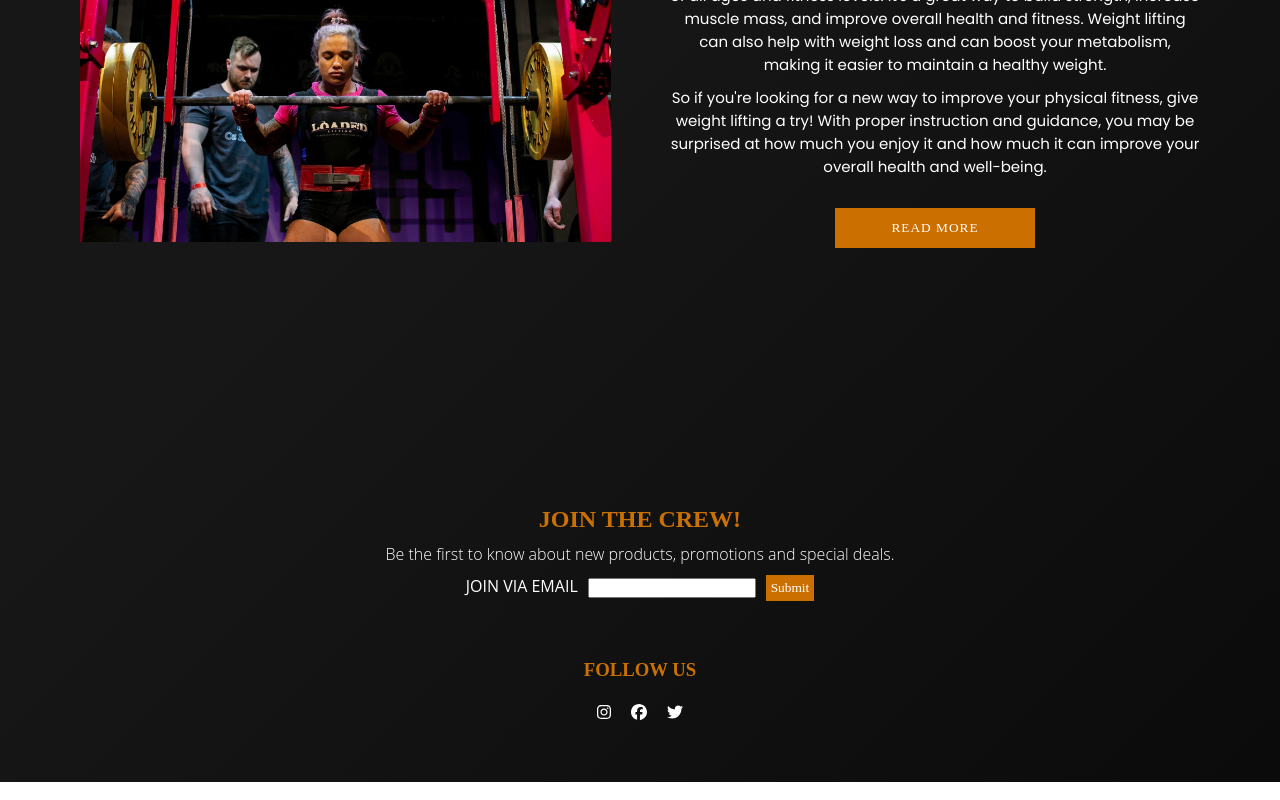
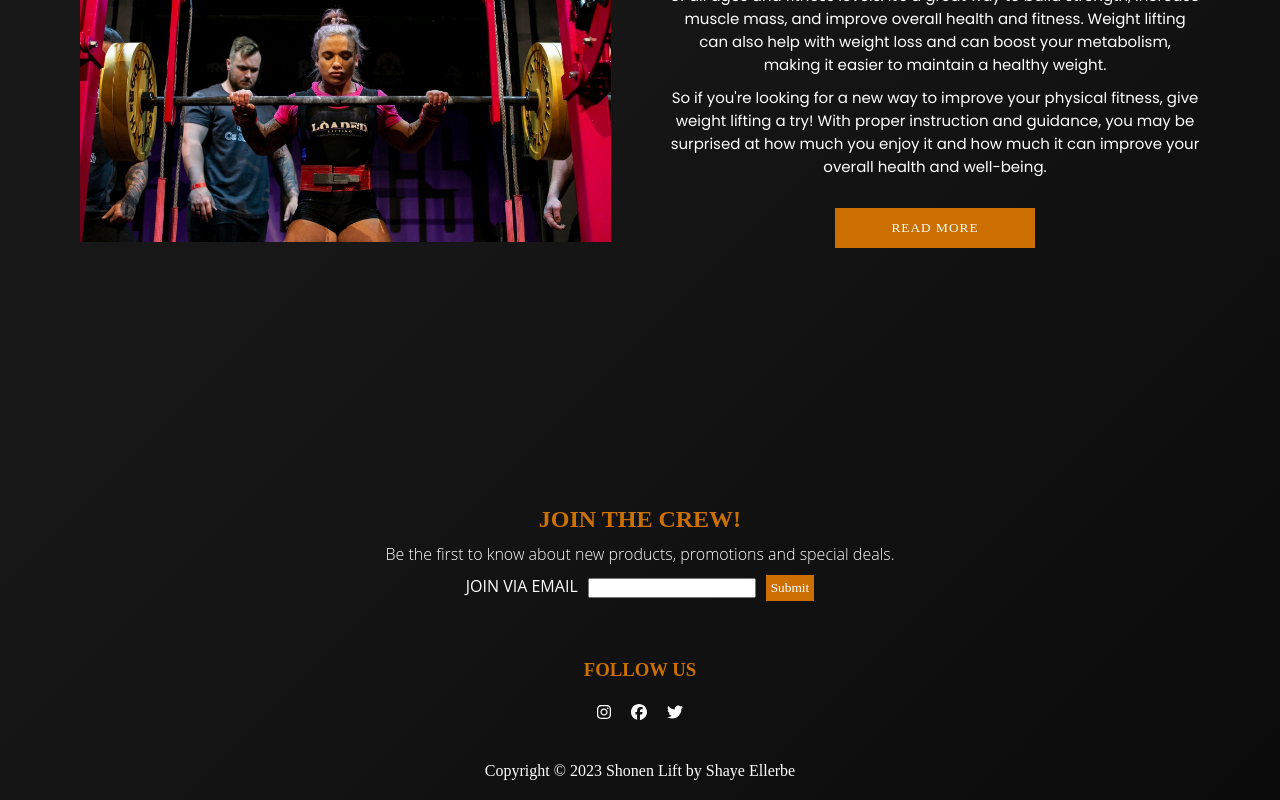
Before and after one commit to ShayeElle/e-commerce-website-V2, a React (Create React App) app: page / in a window 1280 px wide. Shown: the part 2687-3487 px from the top of the page. Built offline with nearby package versions, Linux system fonts and the light colour scheme; a web font is replaced by a local one.

Commit message:
updated routes

```diff
--- a/src/App.js
+++ b/src/App.js
@@ -1,30 +1,29 @@
-import logo from './logo.svg';
-import './App.css';
-import NavBar from './components/Navbar';
-import Footer from './components/Footer';
+import React from "react";
+import { BrowserRouter, Routes, Route } from "react-router-dom";
+import Layout from "./pages/Layout";
+import Home from "./pages/Home";
+import Products from "./pages/Products";
+import Contact from "./pages/Contact";
+import NoPage from "./pages/NoPage";
+import Cart from "./pages/Cart";
+import Navbar from "./components/Navbar";
+import Footer from "./components/Footer";
 
-function App() {
+export default function App() {
   return (
-    <div className="App">
-       < NavBar />
-      {/* <header className="App-header">
-        <img src={logo} className="App-logo" alt="logo" />
-        <p>
-          Edit <code>src/App.js</code> and save to reload.
-        </p>
-        <a
-          className="App-link"
-          href="https://reactjs.org"
-          target="_blank"
-          rel="noopener noreferrer"
-        >
-          Learn React
-        </a> */}
-      </header>
-      <Footer />
-      {/* <div id='about' */}
-    </div>
-  );
+    <BrowserRouter>
+
+     <Routes>
+        <Route path="/" element={<Layout />}>
+
+          <Route index element={<Home />} />
+          <Route path="products" element={<Products />} />
+          <Route path="contact" element={<Contact />} />
+          <Route path="cart" element={<Cart />} />
+          <Route path="*" element={<NoPage />} />
+        </Route>
+     </Routes>
+
+    </BrowserRouter>
+ );
 }
-
-export default App;
--- a/src/components/Footer.js
+++ b/src/components/Footer.js
@@ -25,7 +25,9 @@ export default function Footer(){
           <li><a href="https://twitter.com"><FontAwesomeIcon icon={faTwitter} style={{color: "#ffffff",}} /></a></li>
       </ul>
     </div>
-
+    <div className="copyright">
+        <p>Copyright © 2023 Shonen Lift by Shaye Ellerbe</p>
+    </div>
 </footer>
 
      </>
--- a/src/index.js
+++ b/src/index.js
@@ -1,44 +1,8 @@
-// import React from 'react';
-// import ReactDOM from 'react-dom/client';
-// import './index.css';
-// import App from './App';
-// import reportWebVitals from './reportWebVitals';
+import React from 'react';
+import ReactDOM from 'react-dom/client';
+import App from './App';
 
-// const root = ReactDOM.createRoot(document.getElementById('root'));
-// root.render(
-//   <React.StrictMode>
-//     <App />
-//   </React.StrictMode>
-// );
+const root = document.getElementById('root');
 
-// // If you want to start measuring performance in your app, pass a function
-// // to log results (for example: reportWebVitals(console.log))
-// // or send to an analytics endpoint. Learn more: https://bit.ly/CRA-vitals
-// reportWebVitals();
 
-import ReactDOM from "react-dom";
-import { BrowserRouter, Routes, Route } from "react-router-dom";
-import Layout from "./pages/Layout";
-import Home from "./pages/Home";
-import Products from "./pages/Products";
-import Contact from "./pages/Contact";
-import NoPage from "./pages/NoPage";
-import Cart from "./pages/Cart";
-
-export default function App() {
-  return (
-    <BrowserRouter>
-     <Routes>
-        <Route path="/" element={<Layout />}>
-          <Route index element={<Home />} />
-          <Route path="products" element={<Products />} />
-          <Route path="contact" element={<Contact />} />
-          <Route path="cart" element={<Cart />} />
-          <Route path="*" element={<NoPage />} />
-        </Route>
-     </Routes>
-    </BrowserRouter>
- );
-}
-
-ReactDOM.render(<App />, document.getElementById("root"));
+ReactDOM.createRoot(root).render(<App />);
```
